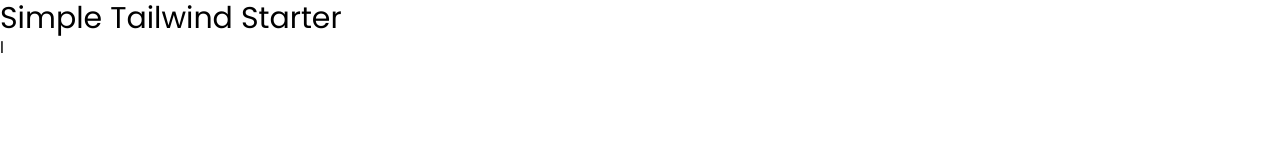
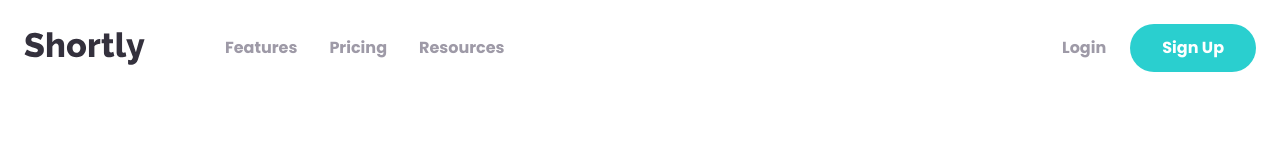
Before and after one commit to YoonCode/shortly-website, a website: page index.html in a window 1280 px wide. Drawn offline with Linux system fonts and the light colour scheme.

Commit message:
navbar done

```diff
--- a/index.html
+++ b/index.html
@@ -19,7 +19,45 @@
     <title>Shortly</title>
   </head>
   <body>
-    <h1 class="text-3xl">Simple Tailwind Starter</h1>
+    <!-- Nav Container -->
+    <nav class="relative container mx-auto p-6">
+      <!-- Flex Container For All Items -->
+      <div class="flex items-center justify-between">
+        <!-- Flex Container For Logo/Menu -->
+        <div class="flex items-center space-x-20">
+          <!-- Logo -->
+          <img src="images/logo.svg" alt="" />
+          <!-- Left Menu -->
+          <div class="hidden space-x-8 font-bold lg:flex">
+            <a href="#" class="text-grayishViolet hover:text-veryDarkViolet">
+              Features
+            </a>
+            <a href="#" class="text-grayishViolet hover:text-veryDarkViolet">
+              Pricing
+            </a>
+            <a href="#" class="text-grayishViolet hover:text-veryDarkViolet">
+              Resources
+            </a>
+          </div>
+        </div>
+
+        <!-- Right Buttons Menu -->
+        <div
+          class="hidden items-center space-x-6 font-bold text-grayishViolet lg:flex"
+        >
+          <div class="hover:text-veryDarkViolet">Login</div>
+          <a
+            href="#"
+            class="px-8 py-3 font-bold text-white bg-cyan rounded-full hover:opacity-70"
+          >
+            Sign Up
+          </a>
+        </div>
+
+        <!-- @todo Hamburger Menu -->
+      </div>
+
+      <!-- @todo Mobile Menu -->
+    </nav>
   </body>
 </html>
-l
```
Also changed, not shown: css/style.css.
